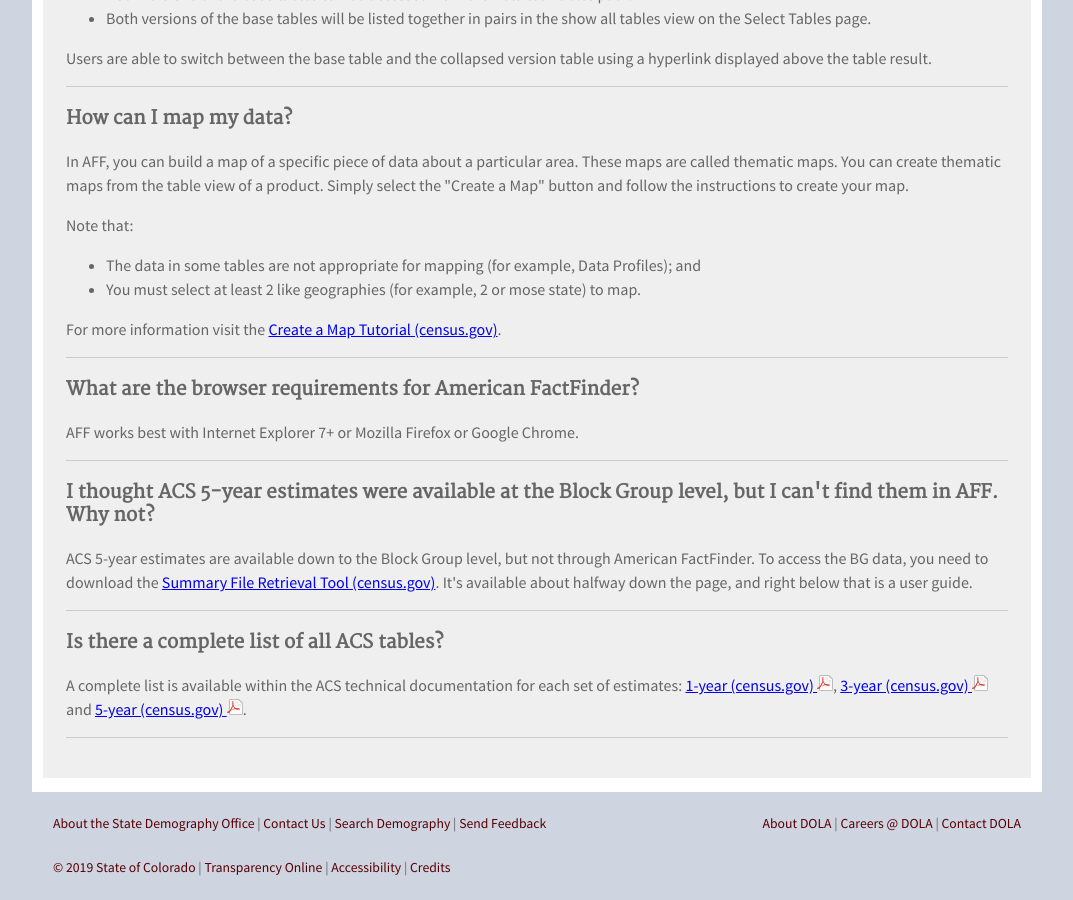
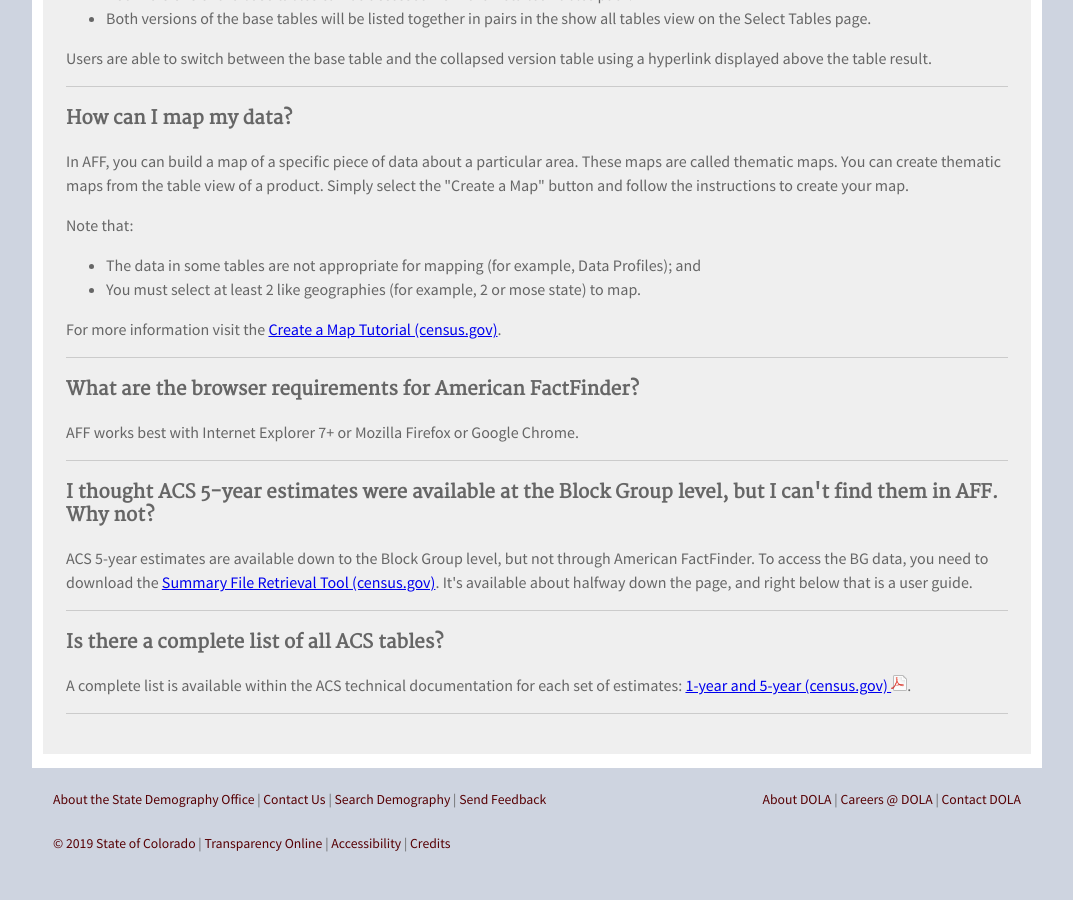
Before and after one commit to TBleess/Website_New, a Jekyll site: the page built from pages/5_CensusACS/census-data-aff-faq.md, in a window 1280 px wide and 900 px high, scrolled down 2422 px. Shown: the whole window, without its empty margins (103-1176 px from the left). Built offline with Jekyll 4.4.1, drawn with Linux system fonts in a browser that asks for light colours; after the commit the page ends 3298 px from its top, so only the background shows below that.

Commit message:
Update census-data-aff-faq.md

```diff
--- a/pages/5_CensusACS/census-data-aff-faq.md
+++ b/pages/5_CensusACS/census-data-aff-faq.md
@@ -123,13 +123,13 @@ AFF works best with Internet Explorer 7+ or Mozilla Firefox or Google Chrome.
 
 ### I thought ACS 5-year estimates were available at the Block Group level, but I can\'t find them in AFF. Why not?
 
-ACS 5-year estimates are available down to the Block Group level, but not through American FactFinder. To access the BG data, you need to download the [Summary File Retrieval Tool (census.gov)](http://www.census.gov/acs/www/data_documentation/summary_file/). It\'s available about halfway down the page, and right below that is a user guide.
+ACS 5-year estimates are available down to the Block Group level, but not through American FactFinder. To access the BG data, you need to download the [Summary File Retrieval Tool (census.gov)](https://www.census.gov/programs-surveys/acs/technical-documentation/summary-file-documentation.html). It\'s available about halfway down the page, and right below that is a user guide.
 
 - - -
 
 ### Is there a complete list of all ACS tables?
 
-A complete list is available within the ACS technical documentation for each set of estimates: [1-year (census.gov) ![pdf](/images/page_white_acrobat.png 'download pdf file')](http://www2.census.gov/acs2010_1yr/summaryfile/ACS_2010_SF_Tech_Doc.pdf), [3-year (census.gov) ![pdf](/images/page_white_acrobat.png 'download pdf file')](http://www2.census.gov/acs2010_3yr/summaryfile/ACS_2008-2010_SF_Tech_Doc.pdf) and [5-year (census.gov) ![pdf](/images/page_white_acrobat.png 'download pdf file')](http://www2.census.gov/acs2010_5yr/summaryfile/ACS_2006-2010_SF_Tech_Doc.pdf).
+A complete list is available within the ACS technical documentation for each set of estimates: [1-year and 5-year (census.gov) ![pdf](/images/page_white_acrobat.png 'download pdf file')](https://www2.census.gov/programs-surveys/acs/summary_file/2017/documentation/tech_docs/2017_SummaryFile_Tech_Doc.pdf).
 
 
 ---
```
